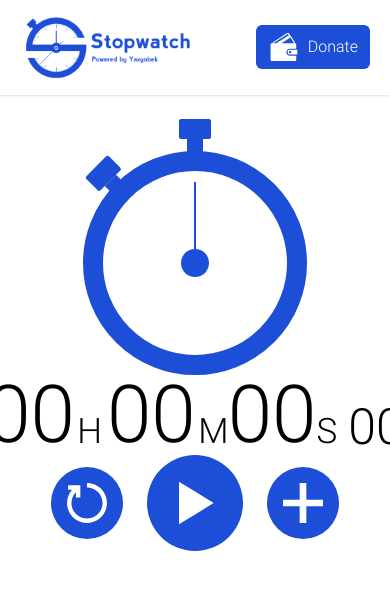
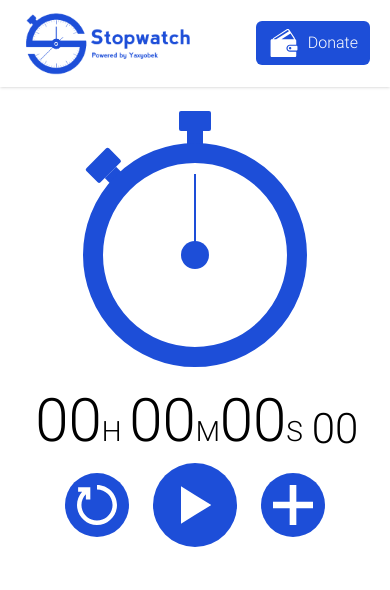
Before and after one commit to yaxyobekuz/stopwatch, a website: page index.html in a window 390 px wide. Drawn offline with Linux system fonts and the light colour scheme.

Commit message:
site is optimized for devices up to 370px

```diff
--- a/index.html
+++ b/index.html
@@ -10,7 +10,7 @@
 </head>
 
 <body>
-    <header class="py-4 mb-14 shadow">
+    <header class="media-500:py-4 media-370:py-3 mb-14 shadow">
         <div class="containera">
             <!-- top  -->
             <div class="flex items-center justify-between">
@@ -30,7 +30,7 @@
     <main>
         <div class="containera">
             <!-- stopwatch image  -->
-            <div class="flex w-56 items-center justify-center relative mx-auto">
+            <div class="flex w-56 items-center justify-center relative mx-auto mb-6">
                 <!-- top item -->
                 <div class="flex items-center flex-col absolute top-[-32px]">
                     <div class="w-8 h-5 bg-blue-700 rounded-sm"></div>
@@ -51,33 +51,32 @@
                 </div>
             </div>
             <!-- time -->
-            <h2 class="flex justify-center items-end space-x-8">
-                <span class="flex justify-end hour w-24">00</span>
-                <span class="flex justify-end minute w-24">00</span>
-                <span class="flex justify-end second w-24">00</span>
-                <span class="flex justify-end m-second leading-[55px] w-16">00</span>
+            <h2 class="flex justify-center items-end media-500:space-x-10 media-370:space-x-6 mb-3">
+                <span class="flex justify-end hour media-500:w-[89px] media-370:w-[70px]">00</span>
+                <span class="flex justify-end minute media-500:w-[89px] media-370:w-[70px]">00</span>
+                <span class="flex justify-end second media-500:w-[89px] media-4 00:w-[70px]">00</span>
+                <span class="flex justify-end m-second leading-[55px] media-500:w-14 media-370:w-12">00</span>
             </h2>
             <!-- buttons wrapper -->
             <div class="buttons-wrapper flex justify-center items-center">
                 <!-- reset btn  -->
-                <button style="padding: 10px;"
-                    class="flex items-center justify-center js-plus-btn bg-blue-700 rounded-full w-[72px] h-[72px] reset">
+                <button class="flex items-center justify-center js-plus-btn p-2.5 bg-blue-700 rounded-full media-500:w-[72px] media-500:h-[72px] media-370:w-[64px] media-370:h-[64px] reset">
                     <svg width="40" height="40" viewBox="0 0 1920 1920" xmlns="http://www.w3.org/2000/svg">
                         <path fill="currentColor" class="text-white"
                             d="M960 0v213.333c411.627 0 746.667 334.934 746.667 746.667S1371.627 1706.667 960 1706.667 213.333 1371.733 213.333 960c0-197.013 78.4-382.507 213.334-520.747v254.08H640V106.667H53.333V320h191.04C88.64 494.08 0 720.96 0 960c0 529.28 430.613 960 960 960s960-430.72 960-960S1489.387 0 960 0"
                             fill-rule="evenodd"></path>
                     </svg>
                 </button>
-                <div class="bg-blue-700 rounded-full w-24 h-24 mx-6">
+                <div class="bg-blue-700 rounded-full media-500:w-24 media-500:h-24 media-370:w-[84px] media-370:h-[84px] mx-6">
                     <!-- start btn  -->
-                    <button class="start rounded-full">
+                    <button class="start rounded-full w-full h-full">
                         <svg fill="currentColor" class="text-white" height="100%" version="1.1" viewBox="0 0 36 36"
                             width="100%">
                             <path d="M 12,26 18.5,22 18.5,14 12,10 z M 18.5,22 25,18 25,18 18.5,14 z"></path>
                         </svg>
                     </button>
                     <!-- stop btn  -->
-                    <button class="hidden stop rounded-full">
+                    <button class="hidden stop rounded-full w-full h-full">
                         <svg fill="currentColor" class="text-white" height="100%" version="1.1" viewBox="0 0 36 36"
                             width="100%">
                             <path d="M 12,26 16,26 16,10 12,10 z M 21,26 25,26 25,10 21,10 z"></path>
@@ -86,7 +85,7 @@
                 </div>
                 <!-- plus btn  -->
                 <button disabled
-                    class="flex items-center justify-center js-plus-btn bg-blue-700 rounded-full w-[72px] h-[72px] plus">
+                    class="flex items-center justify-center js-plus-btn bg-blue-700 rounded-full media-500:w-[72px] media-500:h-[72px] media-370:w-[64px] media-370:h-[64px] plus">
                     <svg width="40" height="40" fill="currentColor" class="text-white"
                         xmlns="http://www.w3.org/2000/svg" viewBox="0 0 24 24">
                         <path d="M24 10h-10v-10h-4v10h-10v4h10v10h4v-10h10z"></path>
--- a/src/input.css
+++ b/src/input.css
@@ -30,67 +30,48 @@ h2 {
     transform-origin:bottom center;
 }
 /* hour  */
-.hour {
+.hour,.minute ,.second {
     position: relative;
 }
 
-.hour::after{
+.hour::after,.minute::after,.second::after{
     position: absolute;
+    width: 30px;
     right: -27px;
     bottom: 0;
-    content: 'H';
     font-size: 35px;
     line-height: 47px;
 }
-/* minute  */
-.minute {
-    position: relative;
+.hour::after{
+    content: 'H';
 }
-
 .minute::after{
-    position: absolute;
-    right: -33px;
-    bottom: 0;
     content: 'M';
-    font-size: 35px;
-    line-height: 47px;
 }
-/* second  */
-.second {
-    position: relative;
-}
-
 .second::after{
-    position: absolute;
-    right: -21px;
-    bottom: 0;
     content: 'S';
-    font-size: 35px;
-    line-height: 47px;
 }
 .m-second {
     font-size: 50px;
+    line-height: 58px;
 }
-
-.li {
-    transition: all 0.5s ease-in;
-    animation: 0.5s anm ease-in;
+.li:not(:first-child) {
+    border-bottom: 1px solid #1D4ED8 !important;
 }
-
-@keyframes anm {
-    0% {
-        transform: translateY(0px);
+@media only screen and (max-width:499px){
+    h2 {
+        font-size: 60px;
+        line-height: 60px;
     }
-
-    50% {
-        transform: translateY(-10px);
+    .hour::after,.minute::after,.second::after{
+        width: 23px;
+        right: -23px;
+        bottom: 0;
+        font-size: 28px;
+        line-height: 39px;
     }
-
-    100% {
-        transform: translateY(0px);
+    .m-second {
+        font-size: 42px;
+        line-height: 45px;
     }
 }
-
-.li:not(:first-child) {
-    border-bottom: 1px solid #ff0000 !important;
-}
--- a/tailwind.config.js
+++ b/tailwind.config.js
@@ -2,6 +2,11 @@
 module.exports = {
   content: ["./**/*.{html,js}"],
   theme: {
+    screens: {
+      'media-500': '500px',
+      'media-370': '370px',
+      'media-300': '300px',
+    },
     extend: {},
   },
   plugins: [],
```
Also changed, not shown: dist/output.css.
